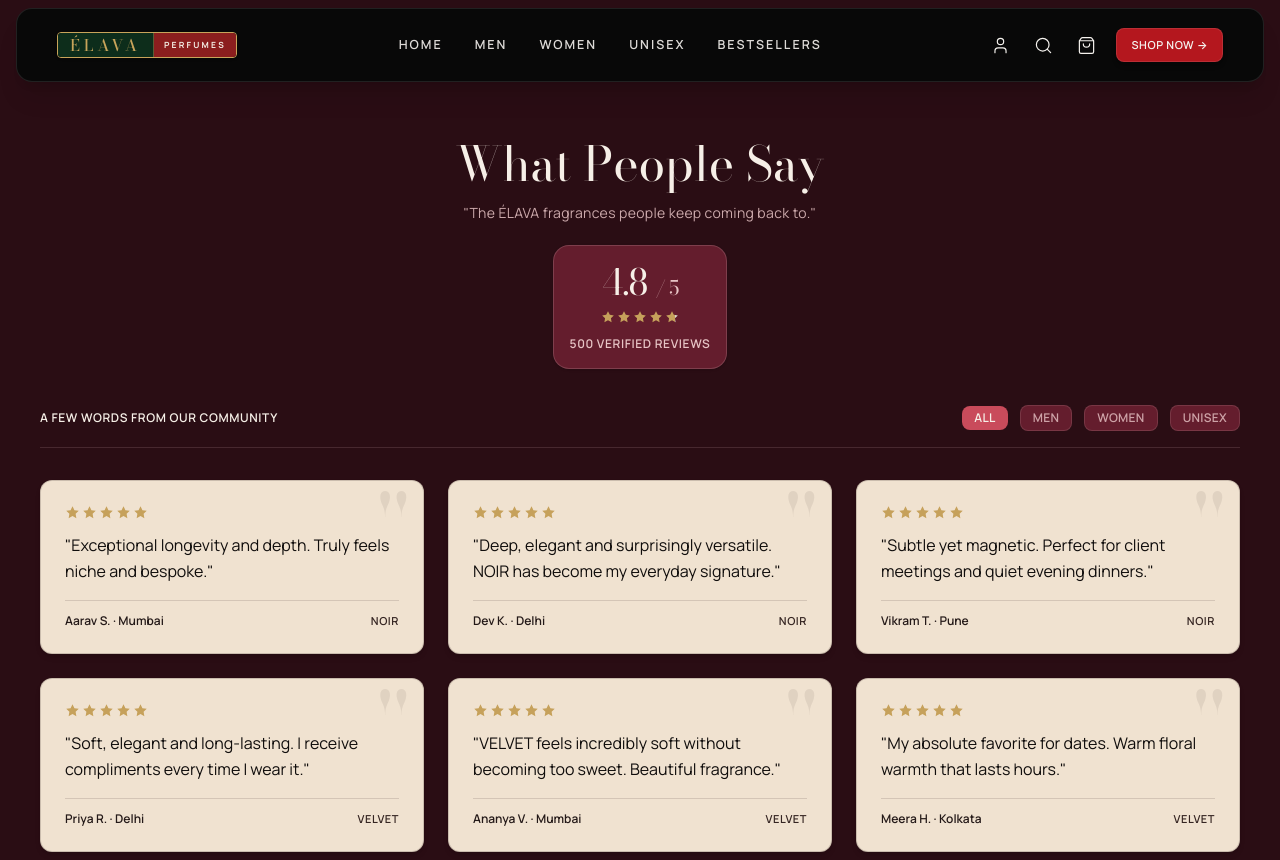
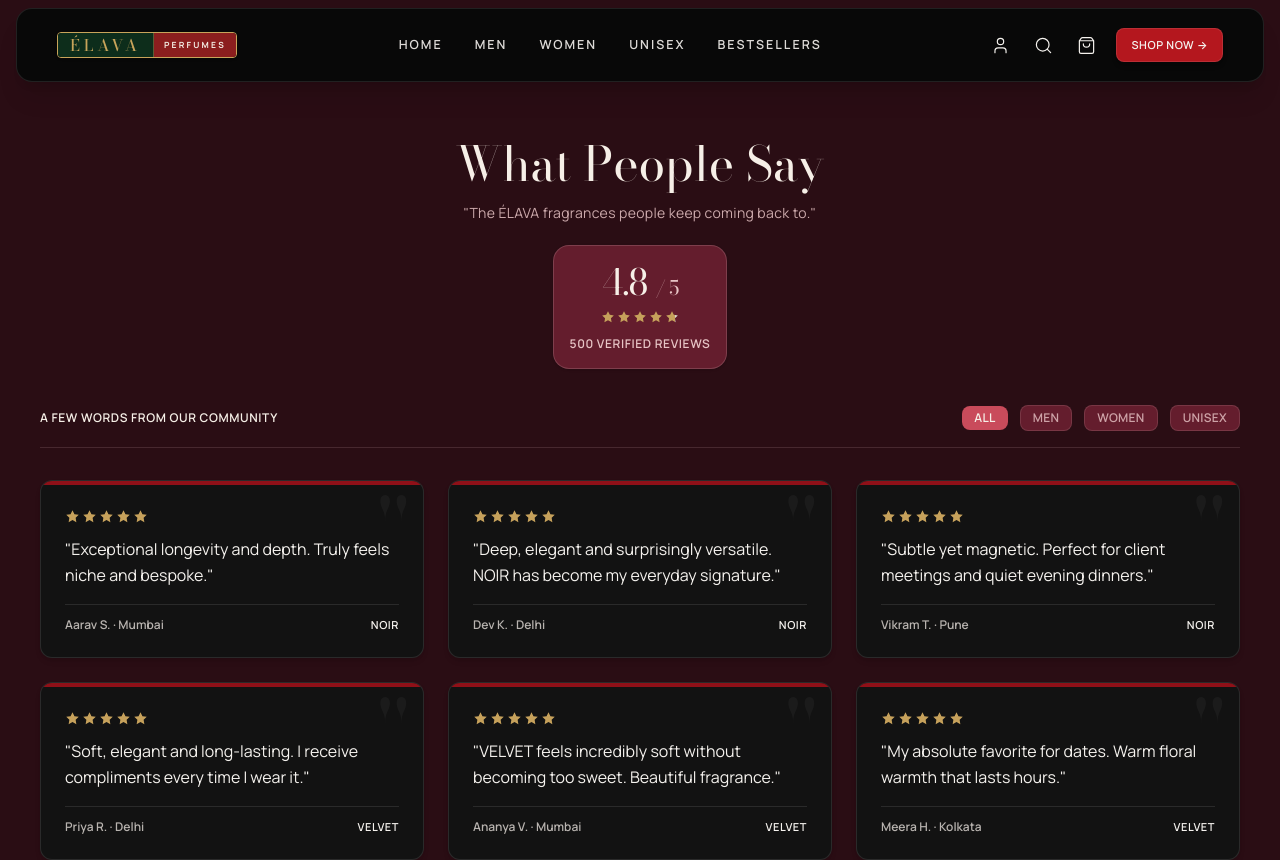
Before and after one commit to Jagrut-Shah/PF, a React (Vite) app: page /reviews in a window 1280 px wide. Shown: the top 860 px of the page. Built offline with nearby package versions, Linux system fonts and the light colour scheme; no server answers; a web font is replaced by a local one.

Commit message:
style: full top-to-bottom Black + Red redesign audit across all 14 homepage sections

```diff
--- a/src/components/home/BrandStory.jsx
+++ b/src/components/home/BrandStory.jsx
@@ -3,7 +3,7 @@ import MainContainer from '../ui/MainContainer';
 
 /**
  * BrandStory Component — Black & Red Luxury Aesthetic:
- * Deep Black #0B0B0B environment, Soft Black #121212 story card, Signature Red #B4171E subtle accents.
+ * Deep Black #0B0B0B environment, Soft Black #121212 story card with Deep Red #8F1018 quote borders and Signature Red #B4171E badge.
  */
 export default function BrandStory() {
   return (
@@ -24,8 +24,8 @@ export default function BrandStory() {
               ÉLAVA Perfumes was founded with a single clear purpose: to craft artisanal Eau de Parfum signatures that embody quiet confidence, warmth, and enduring presence.
             </p>
 
-            {/* Selected Pull Quote */}
-            <blockquote className="my-6 py-4 border-y border-white/10 font-serif italic text-2xl sm:text-3xl text-[#F5F2EE] font-normal leading-snug max-w-xl mx-auto">
+            {/* Selected Pull Quote with Deep Red #8F1018 Accent Borders */}
+            <blockquote className="my-6 py-4 border-y border-[#8F1018]/60 font-serif italic text-2xl sm:text-3xl text-[#F5F2EE] font-normal leading-snug max-w-xl mx-auto">
               "A fragrance designed not to announce your arrival, but to linger gracefully after you leave."
             </blockquote>
 
--- a/src/components/home/ReviewCard.jsx
+++ b/src/components/home/ReviewCard.jsx
@@ -4,8 +4,8 @@ import StarRating from '../ui/StarRating';
 import products from '../../data/products';
 
 /**
- * ReviewCard Component — Final Color Direction C:
- * Warm Cream #F0E2D0 paper cards with crisp Near Black #100D0C review text & Dark Coffee #352522 metadata.
+ * ReviewCard Component — Black & Red Luxury Aesthetic:
+ * Soft Black #121212 cards, Warm White #F5F2EE text, Deep Red #8F1018 accent lines.
  */
 export default function ReviewCard({ review }) {
   if (!review) return null;
@@ -22,41 +22,44 @@ export default function ReviewCard({ review }) {
 
   return (
     <div
-      className="bg-[#F0E2D0] border border-[#352522]/20 rounded-xl p-5 md:p-6 text-[#100D0C] flex flex-col h-full relative overflow-hidden min-w-0 shadow-md"
+      className="bg-[#121212] border border-white/10 rounded-xl p-5 md:p-6 text-[#F5F2EE] flex flex-col h-full relative overflow-hidden min-w-0 shadow-md hover:border-[#B4171E]/40 transition-colors"
       role="figure"
     >
+      {/* Subtle Deep Red Top Accent Line */}
+      <div className="absolute top-0 left-0 right-0 h-1 bg-[#8F1018]" />
+
       {/* Decorative quotation mark */}
       <span
-        className="absolute top-0 right-3 font-serif text-[96px] leading-none text-[#241918]/[0.08] select-none pointer-events-none"
+        className="absolute top-1 right-3 font-serif text-[96px] leading-none text-white/[0.04] select-none pointer-events-none"
         aria-hidden="true"
       >
         "
       </span>
 
       {/* Star rating */}
-      <div className="mb-3 flex items-center">
+      <div className="mb-3 flex items-center pt-1">
         <StarRating rating={rating} size={15} starColor="#C6A15B" />
       </div>
 
       {/* Review Text — Manrope 400 leading-relaxed */}
-      <blockquote className="font-sans text-sm sm:text-base text-[#100D0C] leading-relaxed mb-4 flex-1 relative z-10 min-w-0 break-words font-normal">
+      <blockquote className="font-sans text-sm sm:text-base text-[#F5F2EE] leading-relaxed mb-4 flex-1 relative z-10 min-w-0 break-words font-normal">
         "{text}"
       </blockquote>
 
       {/* Customer Name & Product Link — Manrope 600 */}
-      <div className="pt-3 border-t border-[#352522]/15 flex justify-between items-end gap-2 text-xs">
-        <span className="font-sans text-[#241918] font-semibold">
+      <div className="pt-3 border-t border-white/10 flex justify-between items-end gap-2 text-xs">
+        <span className="font-sans text-[#B8B3AF] font-semibold">
           {customer} {city ? `· ${city}` : ''}
         </span>
         {matchedProduct ? (
           <Link
             to={`/product/${matchedProduct.slug}`}
-            className="font-sans text-[11px] text-[#352522] hover:text-[#100D0C] font-semibold transition-colors uppercase tracking-wider"
+            className="font-sans text-[11px] text-[#F5F2EE] hover:text-[#B4171E] font-semibold transition-colors uppercase tracking-wider"
           >
             {productName}
           </Link>
         ) : (
-          <span className="font-sans text-[11px] text-[#352522] font-semibold uppercase tracking-wider">{productName}</span>
+          <span className="font-sans text-[11px] text-[#F5F2EE] font-semibold uppercase tracking-wider">{productName}</span>
         )}
       </div>
     </div>
--- a/src/components/home/SignatureCtaBanner.jsx
+++ b/src/components/home/SignatureCtaBanner.jsx
@@ -4,7 +4,7 @@ import MainContainer from '../ui/MainContainer';
 
 /**
  * SignatureCtaBanner Component — Black & Red Luxury Aesthetic:
- * Deep Black #0B0B0B environment, Soft Black #121212 banner, Signature Red #B4171E CTA button.
+ * Featured Dark Red #8F1018 surface moment with Warm White #F5F2EE text and Signature Red #B4171E / Soft Black #121212 CTA button.
  */
 export default function SignatureCtaBanner() {
   const scrollToFinder = (e) => {
@@ -16,15 +16,15 @@ export default function SignatureCtaBanner() {
   };
 
   return (
-    <section className="py-1.5 sm:py-2 bg-[#0B0B0B] text-[#F5F2EE]">
+    <section className="py-2 sm:py-2.5 bg-[#0B0B0B] text-[#F5F2EE]">
       <MainContainer>
-        <div className="max-w-5xl mx-auto bg-[#121212] border border-white/10 rounded-lg px-3.5 py-2 sm:px-5 sm:py-2.5 flex flex-col sm:flex-row items-center justify-between gap-2.5 shadow-sm">
-          <div className="flex items-center gap-2.5 text-center sm:text-left">
+        <div className="max-w-5xl mx-auto bg-[#8F1018] border border-white/15 rounded-lg px-4 py-2.5 sm:px-6 sm:py-3 flex flex-col sm:flex-row items-center justify-between gap-3 shadow-lg">
+          <div className="flex items-center gap-3 text-center sm:text-left">
             <div className="w-7 h-7 rounded-full bg-[#080808] border border-white/10 flex items-center justify-center shrink-0 hidden sm:flex shadow-xs">
-              <Sparkles className="w-3.5 h-3.5 text-[#B4171E]" />
+              <Sparkles className="w-3.5 h-3.5 text-[#F5F2EE]" />
             </div>
             <div>
-              <span className="font-serif italic text-base sm:text-[17px] font-normal tracking-wide text-[#F5F2EE]">
+              <span className="font-serif italic text-base sm:text-[18px] font-normal tracking-wide text-[#F5F2EE]">
                 Not sure which scent is yours?
               </span>
             </div>
@@ -33,7 +33,7 @@ export default function SignatureCtaBanner() {
           <a
             href="#scent-finder"
             onClick={scrollToFinder}
-            className="inline-flex items-center justify-center gap-1.5 bg-[#B4171E] hover:bg-[#7A0F15] active:scale-[0.98] text-[#F5F2EE] border border-white/10 px-4 py-1.5 sm:py-2 rounded-lg font-serif italic text-xs sm:text-sm font-medium tracking-wide transition-all duration-200 shrink-0 shadow-xs w-full sm:w-auto text-center"
+            className="inline-flex items-center justify-center gap-1.5 bg-[#080808] hover:bg-[#121212] active:scale-[0.98] text-[#F5F2EE] hover:text-[#B4171E] border border-white/20 px-5 py-2 sm:py-2.5 rounded-lg font-serif italic text-xs sm:text-sm font-medium tracking-wide transition-all duration-200 shrink-0 shadow-md w-full sm:w-auto text-center"
           >
             <span>Find Your Signature Scent →</span>
           </a>
--- a/src/index.css
+++ b/src/index.css
@@ -2,15 +2,16 @@
 @import "tailwindcss";
 
 :root {
-  /* ÉLAVA Black & Red Luxury Fragrance Palette */
-  --elava-deep-black: #0B0B0B;       /* Primary homepage background */
-  --elava-soft-black: #121212;       /* Cards and elevated surfaces */
-  --elava-dark-slate: #1A1A1A;       /* Inner cards, separators, secondary surfaces */
+  /* ÉLAVA Complete Black + Red Luxury Palette */
+  --elava-deep-black: #0B0B0B;       /* Primary homepage background (60-70%) */
+  --elava-soft-black: #121212;       /* Secondary black for elevated sections & cards */
+  --elava-charcoal: #1A1A1A;         /* Charcoal for card depth and separation */
+  --elava-deep-red: #8F1018;         /* Deep Red for larger red surfaces & promotional panels */
+  --elava-red: #B4171E;              /* Primary Signature Red accent & CTAs */
+  --elava-bright-red: #C72A35;       /* Brighter Red accent for hover & active states */
   --elava-near-black: #080808;       /* Navbar & Footer background, deepest visual areas */
-  --elava-red: #B4171E;              /* Primary Signature Red accent */
-  --elava-deep-crimson: #7A0F15;     /* Hover states & deeper red surfaces */
   --elava-warm-white: #F5F2EE;       /* Primary light typography */
-  --elava-secondary-text: #B8B3AF;   /* Supporting text & metadata */
+  --elava-muted-white: #B8B3AF;      /* Secondary text & metadata */
   --elava-bestseller-gold: #C6A15B;  /* BESTSELLERS ONLY */
 
   /* Global Typography System Tokens */
@@ -24,21 +25,22 @@
   --font-alex: "Alex Brush", cursive;
 
   /* Shadow Hierarchy */
-  --shadow-subtle: 0 2px 8px rgba(0, 0, 0, 0.18);
-  --shadow-medium: 0 8px 24px rgba(0, 0, 0, 0.25);
-  --shadow-deep: 0 16px 40px rgba(0, 0, 0, 0.45);
-  --shadow-navbar: 0 4px 20px rgba(0, 0, 0, 0.6);
+  --shadow-subtle: 0 2px 8px rgba(0, 0, 0, 0.20);
+  --shadow-medium: 0 8px 24px rgba(0, 0, 0, 0.35);
+  --shadow-deep: 0 16px 40px rgba(0, 0, 0, 0.55);
+  --shadow-navbar: 0 4px 20px rgba(0, 0, 0, 0.80);
 }
 
 @theme {
   --color-elava-deep-black: #0B0B0B;
   --color-elava-soft-black: #121212;
-  --color-elava-dark-slate: #1A1A1A;
+  --color-elava-charcoal: #1A1A1A;
+  --color-elava-deep-red: #8F1018;
+  --color-elava-red: #B4171E;
+  --color-elava-bright-red: #C72A35;
   --color-elava-near-black: #080808;
-  --color-elava-red: #B4171E;
-  --color-elava-deep-crimson: #7A0F15;
   --color-elava-warm-white: #F5F2EE;
-  --color-elava-secondary-text: #B8B3AF;
+  --color-elava-muted-white: #B8B3AF;
   --color-elava-bestseller-gold: #C6A15B;
 
   --font-serif: "Bodoni Moda", Didot, serif;
@@ -188,6 +190,6 @@ html {
 
 /* Selection color */
 ::selection {
-  background: rgba(180, 23, 30, 0.6);
+  background: rgba(180, 23, 30, 0.65);
   color: #F5F2EE;
 }
```
Also changed, not shown: src/components/home/Hero.jsx (+7 -7 lines), src/components/home/ReferralBanner.jsx (+16 -16 lines), src/components/home/ScentWardrobeBundle.jsx (+8 -7 lines).
